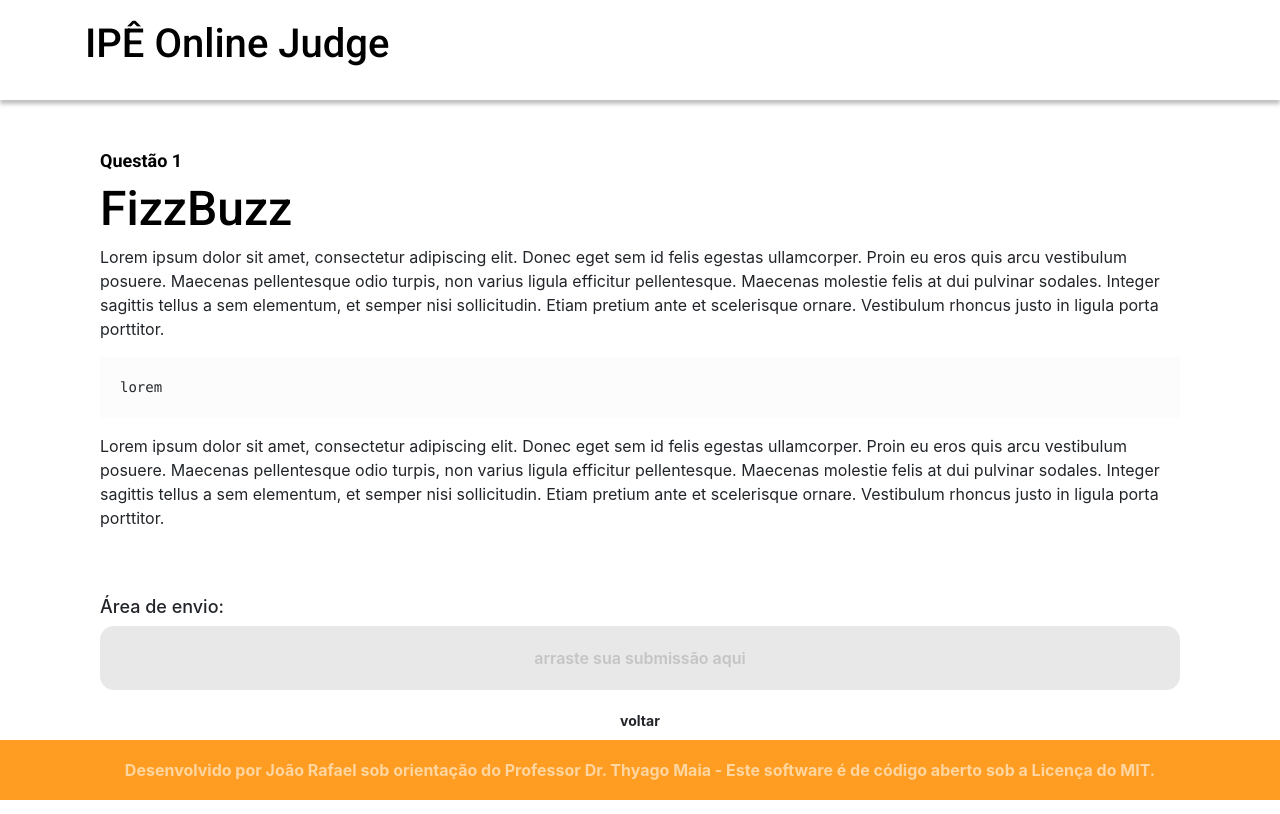
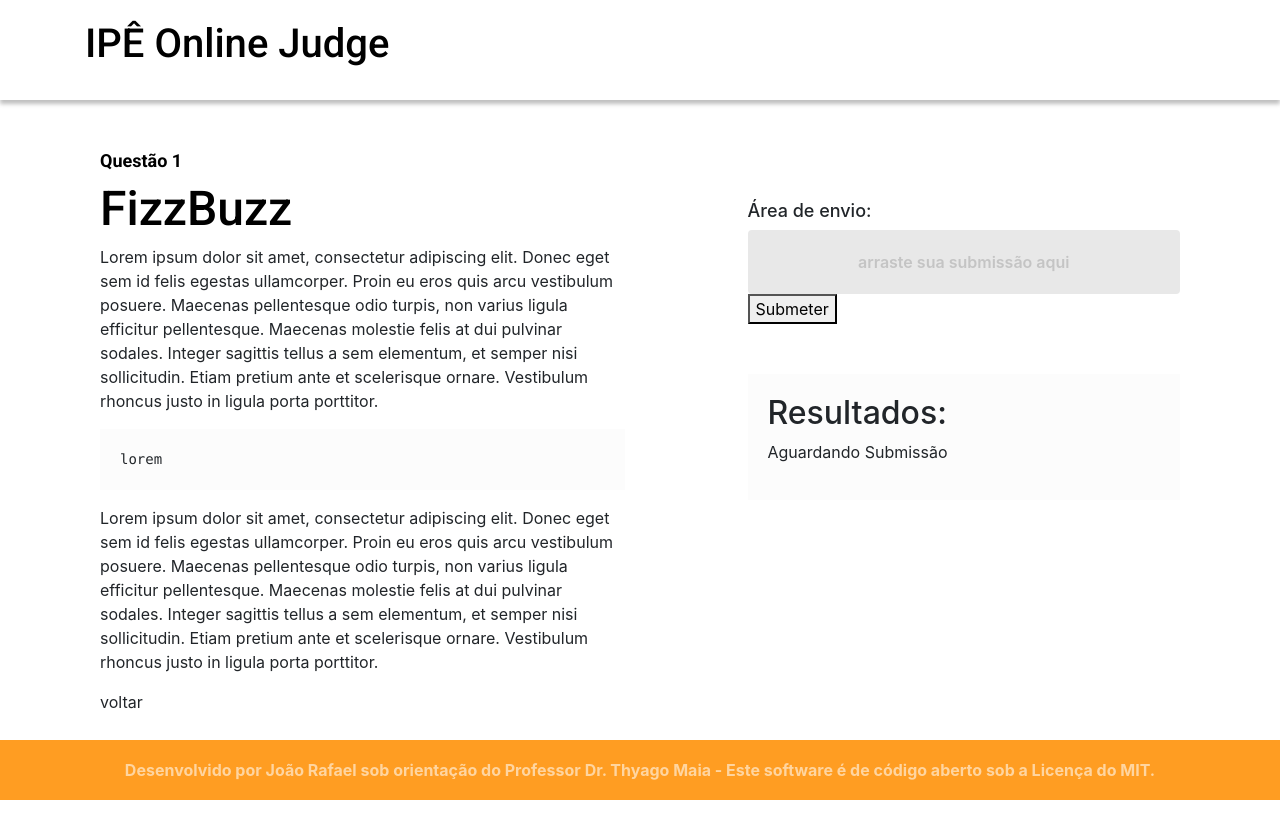
Before and after one commit to joao-rafael/ipeoj, a React (Vite) app: page /question in a window 1280 px wide. Built offline with nearby package versions, Linux system fonts and the light colour scheme; no server answers.

Commit message:
chore: added axios and basic requests

```diff
--- a/package.json
+++ b/package.json
@@ -5,6 +5,7 @@
   "license": "MIT",
   "dependencies": {
     "@reach/router": "^1.3.4",
+    "axios": "^0.20.0",
     "reach": "^1.0.1",
     "react": ">=15",
     "react-dom": "^16.13.1",
--- a/src/pages/Question.js
+++ b/src/pages/Question.js
@@ -1,16 +1,28 @@
-import React from 'react';
+import React, { useEffect } from 'react';
 import QuestionLayout from '../layouts/QuestionLayout';
+import axios from 'axios';
 import { Container, Row, Col } from 'react-bootstrap';
 //import Question1 from './../content/questions/Question-1.mdx';
 
-const Home = () => {
+const apiKey = `${process.env.API_KEY}`;
+
+const request = {
+    method: 'GET',
+    url: 'https://rapidapi.p.rapidapi.com/languages',
+    headers: {
+      'x-rapidapi-host': 'judge0.p.rapidapi.com',
+      'x-rapidapi-key': apiKey
+    }
+};
+
+const Question = () => {
     return (
         <QuestionLayout>
 
             <section className='section -question'>
                 <Container>
-                    <Row>
-                        <Col lg={12} className='s-col'>
+                    <Row >
+                        <Col lg={6} className='s-col'>
                            <h2 className='title -sub'>
                                 Questão 1
                            </h2>
@@ -44,10 +56,11 @@ const Home = () => {
                                 et scelerisque ornare. Vestibulum rhoncus justo in
                                 ligula porta porttitor.
                            </p>
+                            <a>
+                                voltar
+                            </a>
                         </Col>
-                    </Row>
-                    <Row>
-                        <Col>
+                        <Col lg={5} className='offset-1'>
                             <div className='sendzone'>
                                 <h2 className='s-title'>
                                     Área de envio:
@@ -57,11 +70,22 @@ const Home = () => {
                                         arraste sua submissão aqui
                                     </p>
                                 </div>
-                                <a>
-                                    voltar
-                                </a>
+                                <button>
+                                    Submeter
+                                </button>
+                            </div>
+                            <div className='results'>
+                                <h2>
+                                    Resultados:
+                                </h2>
+                                <p className='r-status'>
+                                    Aguardando Submissão
+                                </p>
                             </div>
                         </Col>
+                    </Row>
+                    <Row>
+
                     </Row>
                 </Container>
             </section>
@@ -70,4 +94,4 @@ const Home = () => {
     );
 }
 
-export default Home;
+export default Question;
--- a/src/style/Components/_index.scss
+++ b/src/style/Components/_index.scss
@@ -7,3 +7,4 @@
 @import "_link";
 @import "_sendzone";
 @import "_card";
+@import "_results";
--- /dev/null
+++ b/src/style/Components/_results.scss
@@ -0,0 +1,5 @@
+.results {
+    margin-top: 50px;
+    padding: 20px;
+    background-color: $color13;
+}
--- a/src/style/Components/_section.scss
+++ b/src/style/Components/_section.scss
@@ -31,5 +31,9 @@
             padding: 20px;
             background-color: $color13;
         }
+
+        .s-col {
+            padding-bottom: 100px;
+        }
     }
 }
--- a/src/style/Components/_sendzone.scss
+++ b/src/style/Components/_sendzone.scss
@@ -7,8 +7,7 @@
     .s-box {
         width: 100%;
         padding: 20px;
-        border-radius: 14px;
-        border: 5px solid dashed red;
+        border-radius: 4px;
         background-color: $color15;
 
         p {
```
Also changed, not shown: 1 other file (tests, documents, lock files or other folders).
